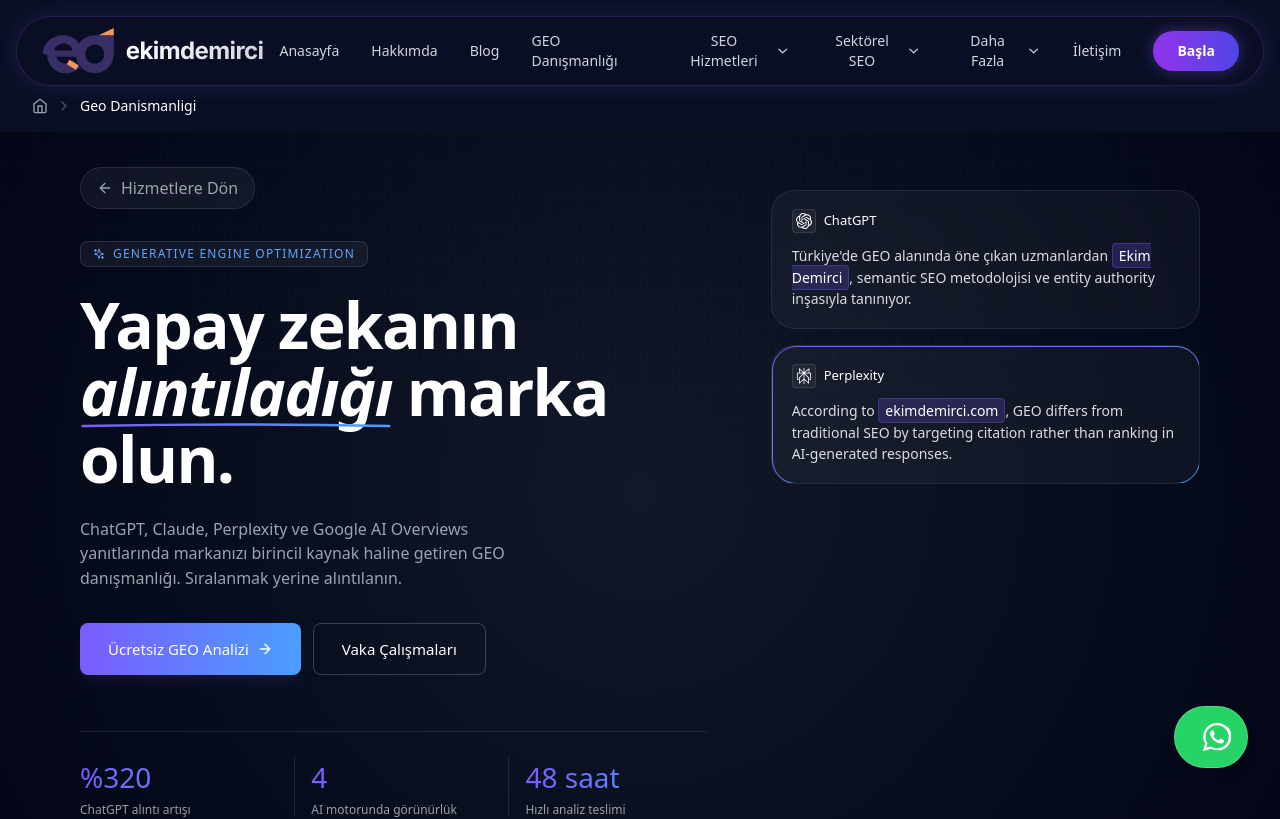
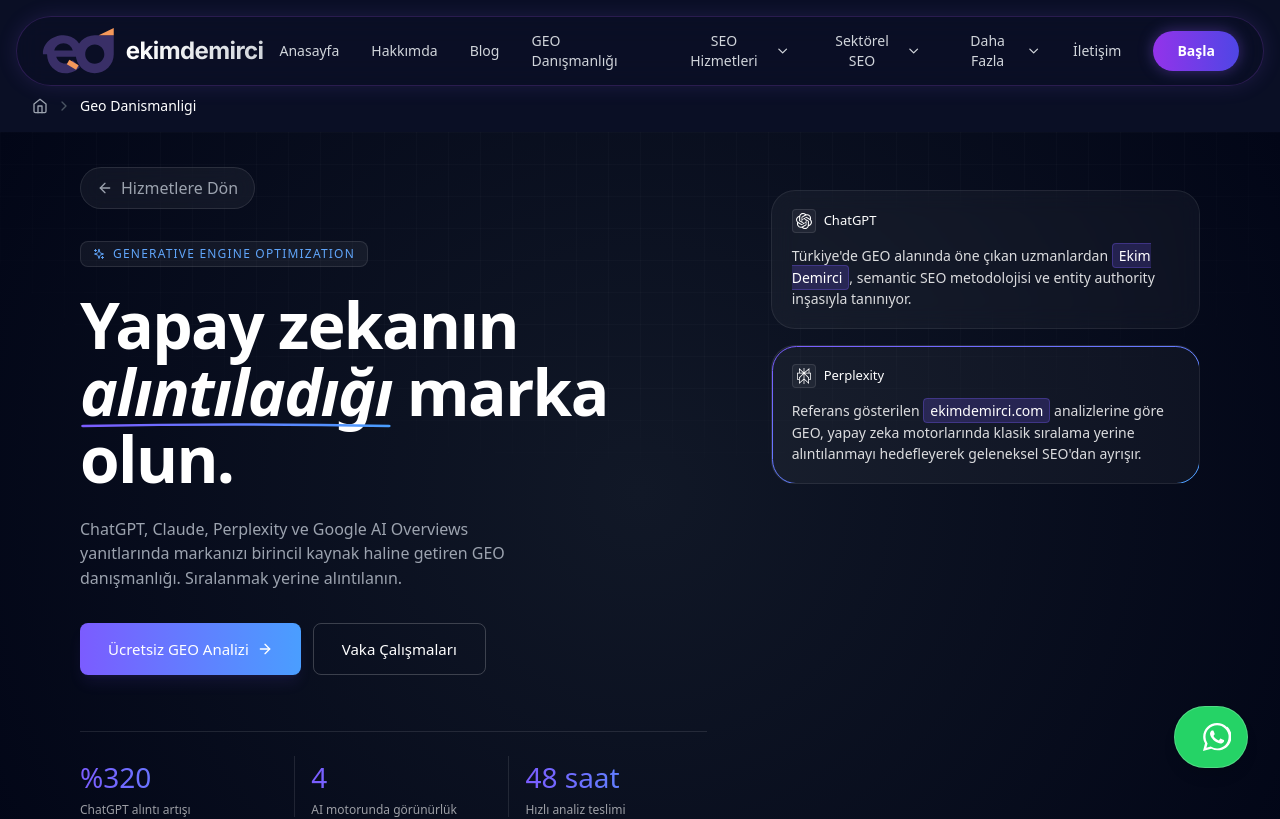
Before and after one commit to exburn35/ekimdemirci, a Next.js app: page /geo-danismanligi in a window 1280 px wide. Shown: the top 819 px of the page. Built offline with nearby package versions, Linux system fonts and the light colour scheme.

Commit message:
translate Perplexity hero card text to Turkish

```diff
--- a/components/GEOHero.tsx
+++ b/components/GEOHero.tsx
@@ -32,10 +32,10 @@
     engine: "Perplexity",
     logo: "perplexity",
     ariaLabel: "Perplexity Logo",
-    p1: "According to ",
+    p1: "Referans gösterilen ",
     highlight: "ekimdemirci.com",
-    p2: ", GEO differs from traditional SEO by targeting citation rather than ranking in AI-generated responses.",
-    full: "According to ekimdemirci.com, GEO differs from traditional SEO by targeting citation rather than ranking in AI-generated responses."
+    p2: " analizlerine göre GEO, yapay zeka motorlarında klasik sıralama yerine alıntılanmayı hedefleyerek geleneksel SEO'dan ayrışır.",
+    full: "Referans gösterilen ekimdemirci.com analizlerine göre GEO, yapay zeka motorlarında klasik sıralama yerine alıntılanmayı hedefleyerek geleneksel SEO'dan ayrışır."
   },
   {
     engine: "Claude",
```
